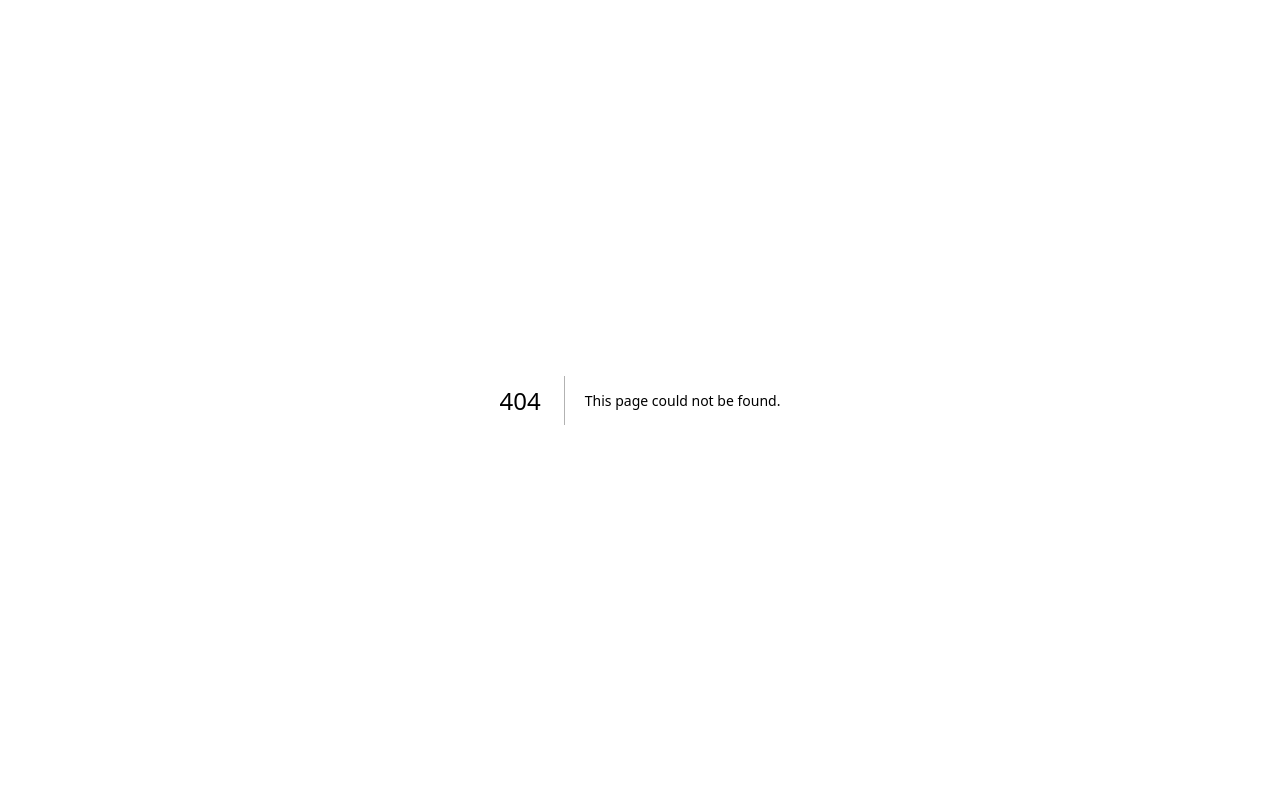
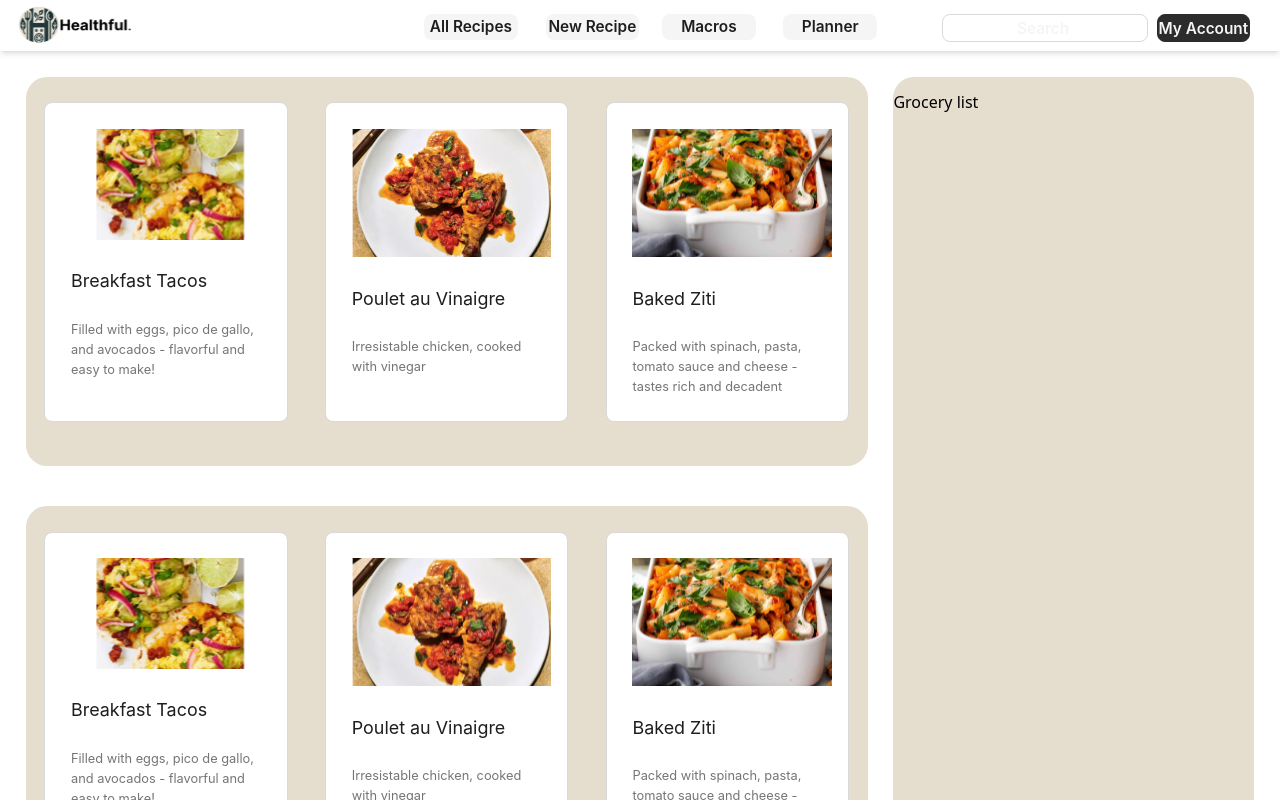
Before and after one commit to itsharryb13/Healthfull, a Next.js app: page /HomePage in a window 1280 px wide. Before the commit this address had no page. Shown: the top 800 px of the page. Built offline with nearby package versions, Linux system fonts and the light colour scheme.

Commit message:
Homepage with lists

```diff
--- /dev/null
+++ b/app/HomePage/page.tsx
@@ -0,0 +1,14 @@
+import { Footer } from "../components/Footer";
+import InfoHomePage from "../components/InfoHomePage";
+import { NavBarH } from "../components/NavbarH";
+
+export default function Homepage(){
+    return(
+        <>
+        <NavBarH/>
+        <InfoHomePage/>
+        <Footer/>
+        </>
+    );
+
+}
--- a/app/Registration/page.tsx
+++ b/app/Registration/page.tsx
@@ -1,6 +1,6 @@
 import Link from "next/link";
 import React, { useState } from "react";
-import "./App.css";
+//import "./App.css";
 
 const Register = () => {
   return (
--- a/app/components/Footer.tsx
+++ b/app/components/Footer.tsx
@@ -5,7 +5,7 @@ export function Footer(){
     return(
     <div className='main-container flex w-full h-[304px] pt-[3vw] pr-[3vw] pb-[8vw] pl-[4vw] gap-[6vw] items-start flex-wrap bg-[#e5dece] border-solid border-b border-b-[#d9d9d9] relative overflow-hidden mx-auto my-0'>
 
-        <div className='flex w-[262px] flex-col gap-[2vw] pr-0 pb-[3vw] pl-0 flex-col items-start self-stretch shrink-0 '>
+        <div className='flex w-[262px] flex-col gap-[1vw] pr-0 pb-[3vw] pl-0 flex-col items-start self-stretch shrink-0 '>
 
             < div className='flex items-start self-stretch shrink-0 flex-nowrap relative z-[12]'>
                 <span className="h-[22px] shrink-0 basis-auto font-['Inter'] text-[1.5vw] font-semibold leading-[22px] text-[#1e1e1e] relative text-left whitespace-nowrap z-[13]">
--- /dev/null
+++ b/app/components/InfoHomePage.tsx
@@ -0,0 +1,29 @@
+import { RecipeCard } from "./ReciepeCard";
+import { RecipeCard2 } from "./RecipeCard2";
+import { RecipeCard3 } from "./RecipeCard3";
+
+export default function InfoHomePage() {
+    return (
+        <div className='flex flex-row w-auto h-[80vw] pt-[2vw] pr-[2vw] pb-[2vw] pl-[2vw] gap-x-[2vw]'>
+            {/* Left column with Trending List and Suggested List */}
+            <div className='flex flex-col gap-y-10 w-[70%]'>
+                <div className='flex w-full h-[40%] bg-[#e5dece] rounded-[21px] pt-[2vw] pb-[2vw]'>
+                    <RecipeCard/>
+                    <RecipeCard3/>
+                    <RecipeCard2/>
+
+                </div>
+                <div className='flex w-full h-[40%] bg-[#e5dece] rounded-[21px] pt-[2vw] pb-[2vw]'>
+                    <RecipeCard/>
+                    <RecipeCard3/>
+                    <RecipeCard2/>
+                </div>
+            </div>
+
+            {/* Right column with Grocery list */}
+            <div className='flex w-[30%] h-[83%] bg-[#e5dece] rounded-[21px] pt-[1vw] pb-[1vw] '>
+                <h1>Grocery list</h1>
+            </div>
+        </div>
+    );
+}
--- a/app/components/InformationSection.tsx
+++ b/app/components/InformationSection.tsx
@@ -6,11 +6,11 @@ import { RecipeCard4 } from "./RecipeCard4";
 export function InformationSection(){
     return(
         <>
-        <div className="information-cointainer flex h-[40vw] mx-auto pt-[1vw] pb-[30px] pr-[64px] pl-[65px] mt-[05vw] flex-col gap-[8px] items-start shrink-0 flex-nowrap relative">
-            <span className="h-[38px] self-stretch shrink-0 basis-auto font-['Inter'] text-[25px] font-['Inter'] leading-[38px] text-[#1e1e1e] relative text-left whitespace-nowrap z-[1] justify-center pt-[20px] pb-[6vw] ml-[-30px]">
+        <div className="information-cointainer flex h-[40vw] mx-auto pt-[1vw] pb-[3vw] pr-[5vw] pl-[5vw] mt-[05vw] flex-col gap-[2vw] items-start shrink-0 flex-nowrap relative">
+            <span className="h-[5vw] self-stretch shrink-0 basis-auto font-['Inter'] text-[3vw] font-['Inter'] leading-[38px] text-[#1e1e1e] relative text-left whitespace-nowrap z-[1] justify-left pt-[1vw] pb-[6vw]">
                 Get Access to Thousands of Recipes
             </span>
-            <div className="flex flex-row gap-[60px]">
+            <div className="flex flex-row gap-[3vw]">
                 <RecipeCard/>
                 <RecipeCard2/>
                 <RecipeCard3/>
--- a/app/components/NavBar.tsx
+++ b/app/components/NavBar.tsx
@@ -8,31 +8,28 @@ import Link from  'next/link';
 
 export function NavBar(){
     return(
-        <nav className='flex w-full h-[5.5vw] main-containerNav relative mx-auto '>
+        <nav className='flex w-[15vw] h-[4vw] main-containerNav md:w-7vw md:h-1vw sm:w-57px sm:h-17px overflow-hidden shadow-md'>
 
-            <div className = 'w-full h-full absolute top-2 left-0'>
+            <div className = 'w-[14vw] h-[4vw] mx-auto absolute top-[.2vw] left-0 overflow-hidden'>
                 <Link href="/">
-                <Image src={Logo} alt="Logo" />
+                <Image src={Logo} alt="Logo" className="w-[12vw]"/>
                 </Link>
             </div>
 
 
-            <div className='flex w-[264px] h-[50px] gap-x-5 items-center flex-nowrap absolute top-4 right-10 '>
+            <div className='flex w-[15vw] h-[2vw] gap-x-5 items-center flex-nowrap absolute top-[1vw] right-[1.8vw]'>
 
-                <div className='flex pt-[12px] pr-[12px] pb-[12px] pl-[12px] gap-[8px] justify-center items-center grow shrink-0 basis-0 flex-nowrap rounded-[8px] relative overflow-hidden z-[3]'>
-                    <button className="flex pt-[12px] pr-[12px] pb-[12px] pl-[12px] gap-[8px] justify-center items-center grow shrink-0 basis-0 flex-nowrap bg-[#FFFFFF] rounded-[8px] border-solid border border-[#FFFFFF] relative overflow-hidden z-[5] pointer">
+                    <button className="flex justify-center items-center grow shrink-0 basis-0 flex-nowrap bg-[#FFFFFF] rounded-[8px] border-solid border border-[#FFFFFF] relative overflow-hidden z-[5] pointer">
                         <Link href="../SignIn">
-                            <span className="h-[16px] shrink-0 basis-auto font-['Inter'] text-[16px] font-normal leading-[16px] text-[#303030] relative text-left whitespace-nowrap">
+                            <span className="h-[1vw] shrink-0 basis-auto font-['Inter'] text-[1vw] font-normal leading-[16px] text-[#303030] relative text-left whitespace-nowrap">
                                 Sign In
                             </span>
                         </Link>
                     </button>
-                </div>
 
-                <button className='flex pt-[12px] pr-[12px] pb-[12px] pl-[12px] gap-[8px] justify-center items-center grow shrink-0 basis-0 flex-nowrap bg-[#2c2c2c] rounded-[8px] border-solid border border-[#2c2c2c] relative overflow-hidden z-[5] pointer'>
-
+                <button className='flex   justify-center items-center grow shrink-0 basis-0 flex-nowrap bg-[#2c2c2c] rounded-[8px] border-solid border border-[#2c2c2c] relative overflow-hidden z-[5] pointer'>
                     <Link href="../Registration">
-                    <span className="h-[16px] shrink-0 basis-auto font-['Inter'] text-[16px] font-normal leading-[16px] text-[#f5f5f5] relative text-left whitespace-nowrap z-[6]">
+                    <span className="h-[1vw] shrink-0 basis-auto font-['Inter'] text-[1vw] font-normal leading-[16px] text-[#f5f5f5] relative text-left whitespace-nowrap z-[6]">
                         Register
                     </span>
                     </Link>
--- /dev/null
+++ b/app/components/NavbarH.tsx
@@ -0,0 +1,92 @@
+"use client";
+import Image from "next/image";
+import Logo from '../public/Logo.svg';
+import Link from  'next/link';
+// import {Link} from "react-router-dom";
+
+
+
+export function NavBarH(){
+    return(
+        <nav className='flex w-full h-[4vw] main-containerNav md:w-7vw md:h-1vw sm:w-57px sm:h-17px overflow-hidden shadow-md'>
+
+            <div className = 'w-[20%] h-[4vw] mx-auto absolute top-[.2vw] left-0 overflow-hidden'>
+                <Link href="/">
+                <Image src={Logo} alt="Logo" className="w-[12vw]"/>
+                </Link>
+            </div>
+
+
+            <div className='flex w-[80%] h-[2vw] gap-x-5 items-center flex-nowrap absolute top-[.8vw] right-[1.8vw]'>
+
+                <button className='flex w-[9.13%] h-[52.87%] pt-[1vw] pr-[1vw] pb-[1vw] pl-[1vw] gap-[2vw] justify-center items-center flex-nowrap bg-[#f5f5f5]  rounded-[8px] border-none absolute top-[16.22%] left-[30.53%] z-[1] pointer'>
+                    <span className="h-[16px] shrink-0 basis-auto font-['Inter'] text-[1.2vw] font-semibold leading-[16px] text-[#1e1e1e] relative text-left whitespace-nowrap z-[2]">
+                        New Recipe
+                    </span>
+                </button>
+                <button className='flex w-[9.13%] h-[52.87%] pt-[1vw] pr-[1vw] pb-[1vw] pl-[1vw] gap-[2vw] justify-center items-center flex-nowrap bg-[#f5f5f5]  rounded-[8px] border-none absolute top-[16.22%] left-[41.91%] z-[3] pointer'>
+                    <span className="h-[16px] shrink-0 basis-auto font-['Inter'] text-[1.2vw] font-semibold leading-[16px] text-[#1e1e1e] relative text-left whitespace-nowrap z-[4]">
+                         Macros
+                    </span>
+                </button>
+
+                <button className='flex w-[9.13%] h-[52.87%] pt-[1vw] pr-[1vw] pb-[1vw] pl-[1vw] gap-[2vw] justify-center items-center flex-nowrap bg-[#f5f5f5]  rounded-[8px] border-none absolute top-[16.22%] left-[53.76%] z-[5] pointer'>
+                    <span className="h-[16px] shrink-0 basis-auto font-['Inter'] text-[1.2vw] font-semibold leading-[16px] text-[#1e1e1e] relative text-left whitespace-nowrap z-[6]">
+                        Planner
+                    </span>
+                </button>
+
+                <button className='flex w-[9.13%] h-[52.87%] pt-[1vw] pr-[1vw] pb-[1vw] pl-[1vw] gap-[2vw] justify-center items-center flex-nowrap bg-[#f5f5f5]  rounded-[8px] border-none absolute top-[16.22%] left-[18.67%] z-[7] pointer'>
+                    <span className="h-[16px] shrink-0 basis-auto font-['Inter'] text-[1.2vw] font-semibold leading-[16px] text-[#1e1e1e] relative text-left whitespace-nowrap z-[8]">
+                        All Recipes
+                    </span>
+                </button>
+
+                <div className='flex w-[20.13%] h-[52.87%] pt-[1vw] pr-[1vw] pb-[1vw] pl-[1vw] gap-[2vw] items-center self-stretch shrink-0 flex-nowrap bg-[#fff] rounded-[8px] border-solid border border-[#d9d9d9] absolute overflow-hidden top-[16.22%] right-[10.67%]  z-[7]'>
+                  <input className='w-[20.13%] h-[52.87%] shrink-0 bg-transparent border-none' />
+                  <span className="h-[0.8vw] shrink-0 basis-auto font-['Inter'] text-[1.2vw] font-semibold leading-[1vw] text-[#f5f5f5] relative text-center whitespace-nowrap">
+                    Search
+                  </span>
+                </div>
+
+                <button className='flex w-[9.13%] h-[50.87%] pt-[1vw] pr-[1vw] pb-[1vw] pl-[1vw] gap-[2vw] justify-center items-center flex-nowrap bg-[#2c2c2c] rounded-[8px] border-solid border border-[#2c2c2c] absolute top-[16.22%] right-[.67%] overflow-hidden z-10 pointer'>
+                  <span className="h-[0.8vw] shrink-0 basis-auto font-['Inter'] text-[1.2vw] font-semibold leading-[1vw] text-[#f5f5f5] relative text-left whitespace-nowrap z-[11]">
+                    My Account
+                  </span>
+                </button>
+            </div>
+        </nav>
+    );
+}
+
+/*
+ <div className='main-container w-[1687px] h-[88.901px] relative mx-auto my-0'>
+      <div className='w-full h-full bg-[#fff] absolute top-0 left-0' />
+      <div className='w-[13.52%] h-[75.68%] bg-cover bg-no-repeat absolute top-[11.71%] left-[0.53%] z-[9]' />
+      <button className='flex w-[9.13%] h-[52.87%] pt-[8px] pr-[8px] pb-[8px] pl-[8px] gap-[8px] justify-center items-center flex-nowrap bg-[#f5f5f5] rounded-[8px] border-none absolute top-[16.22%] left-[30.53%] z-[1] pointer'>
+        <span className="h-[16px] shrink-0 basis-auto font-['Inter'] text-[16px] font-normal leading-[16px] text-[#1e1e1e] relative text-left whitespace-nowrap z-[2]">
+          New Recipe
+        </span>
+      </button>
+      <button className='flex w-[9.13%] h-[52.87%] pt-[8px] pr-[8px] pb-[8px] pl-[8px] gap-[8px] justify-center items-center flex-nowrap bg-[#f5f5f5] rounded-[8px] border-none absolute top-[16.22%] left-[41.91%] z-[3] pointer'>
+        <span className="h-[16px] shrink-0 basis-auto font-['Inter'] text-[16px] font-normal leading-[16px] text-[#1e1e1e] relative text-left whitespace-nowrap z-[4]">
+          Macros
+        </span>
+      </button>
+      <button className='flex w-[9.13%] h-[52.87%] pt-[8px] pr-[8px] pb-[8px] pl-[8px] gap-[8px] justify-center items-center flex-nowrap bg-[#f5f5f5] rounded-[8px] border-none absolute top-[16.22%] left-[53.76%] z-[5] pointer'>
+        <span className="h-[16px] shrink-0 basis-auto font-['Inter'] text-[16px] font-normal leading-[16px] text-[#1e1e1e] relative text-left whitespace-nowrap z-[6]">
+          Planner
+        </span>
+      </button>
+      <button className='flex w-[9.13%] h-[52.87%] pt-[8px] pr-[8px] pb-[8px] pl-[8px] gap-[8px] justify-center items-center flex-nowrap bg-[#f5f5f5] rounded-[8px] border-none absolute top-[16.22%] left-[18.67%] z-[7] pointer'>
+        <span className="h-[16px] shrink-0 basis-auto font-['Inter'] text-[16px] font-normal leading-[16px] text-[#1e1e1e] relative text-left whitespace-nowrap z-[8]">
+          All Recipes
+        </span>
+      </button>
+      <button className='flex w-[154px] h-[47px] pt-[12px] pr-[12px] pb-[12px] pl-[12px] gap-[8px] justify-center items-center flex-nowrap bg-[#2c2c2c] rounded-[8px] border-solid border border-[#2c2c2c] absolute top-[18px] left-[1500px] overflow-hidden z-10 pointer'>
+        <span className="h-[16px] shrink-0 basis-auto font-['Inter'] text-[16px] font-normal leading-[16px] text-[#f5f5f5] relative text-left whitespace-nowrap z-[11]">
+          My Account
+        </span>
+      </button>
+    </div>
+    */
--- a/app/components/ReciepeCard.tsx
+++ b/app/components/ReciepeCard.tsx
@@ -4,7 +4,7 @@ import Dish1 from '../public/Dish1.svg'
 export function RecipeCard(){
     return(<>
      <div className='main-container flex w-[19vw] h-[25vw] pt-[2vw] pr-[16px] pb-[16px] pl-[2vw] flex-col gap-[16px] items-start flex-nowrap bg-[#fff] rounded-[8px] border-solid border border-[#d9d9d9] relative mx-auto my-0'>
-        <div className='flex w-full h-[10vw] flex-col justify-center items-center self-stretch flex-nowrap bg-contain bg-no-repeat relative overflow-hidden'>
+        <div className='flex w-full h-[40%] flex-col justify-center items-center self-stretch flex-nowrap bg-contain bg-no-repeat relative overflow-hidden'>
             <Image src={Dish1} alt="dish 1" />
         </div>
         <div className='flex w-[20vw] flex-col gap-[2vw] items-start shrink-0 flex-nowrap relative z-[1]'>
--- a/app/components/SignInBox.tsx
+++ b/app/components/SignInBox.tsx
@@ -1,3 +1,5 @@
+import Link from "next/link";
+
 export function SignInBox(){
     return(
          <div className='main-container flex w-[520px] h-[315px] pt-[24px] pr-[24px] pb-[24px] pl-[24px] flex-col gap-[24px] items-start flex-nowrap bg-[#e5dece] rounded-[8px] border-solid border border-[#d9d9d9] relative mx-auto my-0'>
@@ -23,6 +25,7 @@ export function SignInBox(){
           </span>
         </div>
       </div>
+      <Link href= '../HomePage'>
       <button className='flex gap-[16px] items-center self-stretch shrink-0 flex-nowrap border-none relative z-10 pointer'>
         <div className='flex pt-[12px] pr-[12px] pb-[12px] pl-[12px] gap-[8px] justify-center items-center grow shrink-0 basis-0 flex-nowrap bg-[#2c2c2c] rounded-[8px] border-solid border border-[#2c2c2c] relative overflow-hidden z-[11]'>
           <span className="h-[16px] shrink-0 basis-auto font-['Inter'] text-[16px] font-normal leading-[16px] text-[#f5f5f5] relative text-left whitespace-nowrap z-[12]">
@@ -30,6 +33,7 @@ export function SignInBox(){
           </span>
         </div>
       </button>
+      </Link>
       <div className='flex items-start self-stretch shrink-0 flex-nowrap relative z-[13]'>
         <span className="h-[22px] shrink-0 basis-auto font-['Inter'] text-[16px] font-normal leading-[22px] text-[#1e1e1e] relative text-left underline whitespace-nowrap z-[14]">
           Forgot password?
--- a/app/components/SignInNavBar.tsx
+++ b/app/components/SignInNavBar.tsx
@@ -6,15 +6,15 @@ import Link from  'next/link';
 
 export default function SignInNavBar() {
   return(
-    <nav className='flex w-full h-[5.5vw] main-containerNav relative mx-auto '>
+    <nav className='flex w-full h-[4vw] main-containerNav relative mx-auto shadow-md '>
 
-        <div className = 'w-full h-full absolute top-2 left-0'>
-            <Link href="/">
-            <Image src={Logo} alt="Logo" />
-            </Link>
-        </div>
+        <div className = 'w-[14vw] h-[4vw] mx-auto absolute top-[.2vw] left-0 overflow-hidden'>
+                <Link href="/">
+                <Image src={Logo} alt="Logo" className="w-[12vw]"/>
+                </Link>
+            </div>
 
-        <div className='flex w-[160px] h-[50px] gap-x-5 items-center flex-nowrap absolute top-4 right-10 '>
+        <div className='flex w-[15vw] h-[2vw] gap-x-5 items-center flex-nowrap absolute top-[1vw] right-[1.8vw]'>
 
             <button className='flex pt-[12px] pr-[12px] pb-[12px] pl-[12px] gap-[8px] justify-center items-center grow shrink-0 basis-0 flex-nowrap bg-[#2c2c2c] rounded-[8px] border-solid border border-[#2c2c2c] relative overflow-hidden z-[5] pointer'>
 
```
